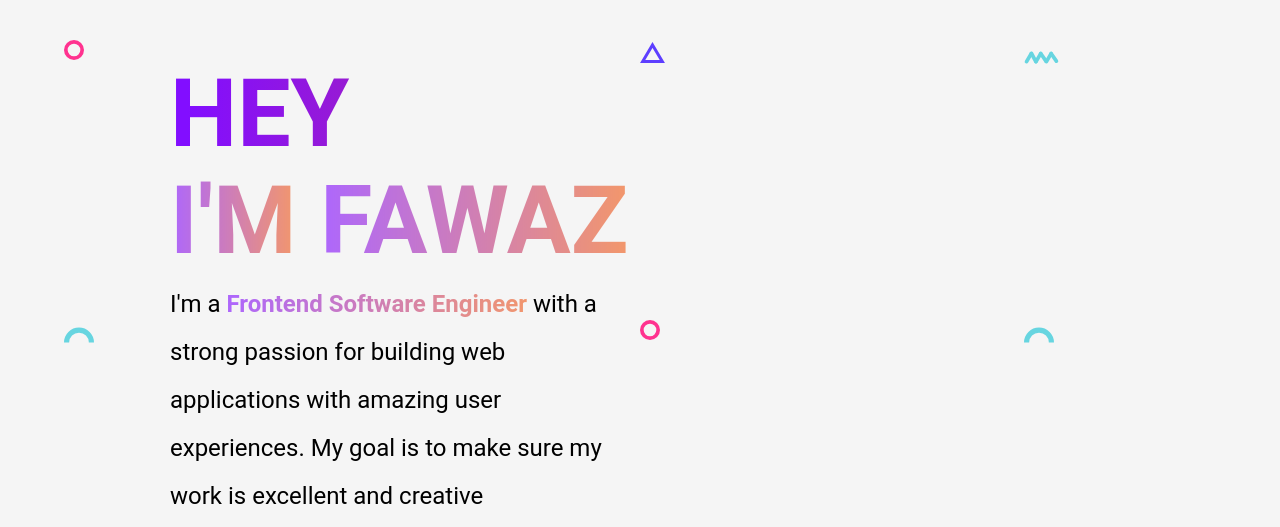
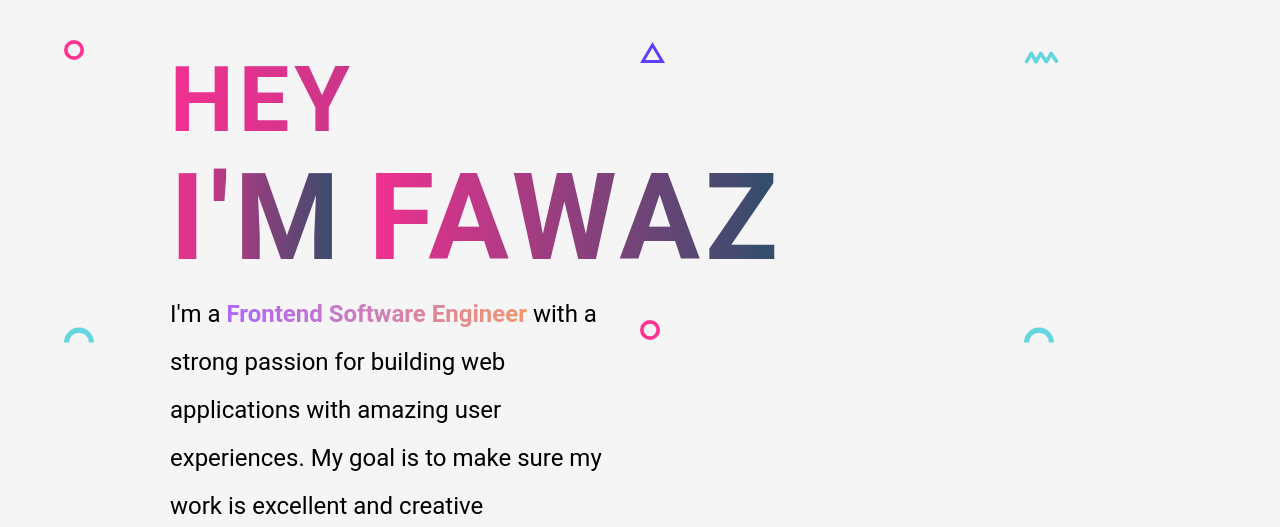
Before and after one commit to fawaztoto/AdvancedPortfoilio, a plain HTML site: page index.html in a window 1280 px wide. Shown: the part 80-607 px from the top of the page. Drawn offline with nearby package versions, Linux system fonts and the light colour scheme.

Commit message:
title  color

```diff
--- a/index.html
+++ b/index.html
@@ -64,10 +64,10 @@
         </nav>
         <header class="header">
             <div class="header content">
-                <h1 class="title">HEY</h1>
+                <h1 class="title2">HEY</h1>
             <div class="title-only">
-                <h1 class="title blue">I'M</h1>
-                <h1 class="title titlename blue">FAWAZ</h1>
+                <h1 class="title ">I'M</h1>
+                <h1 class="title titlename ">FAWAZ</h1>
                   </div>
 
                 <p class="header__para"> I'm a <b class="blue"> Frontend Software Engineer </b> with a strong passion for
--- a/style.css
+++ b/style.css
@@ -98,20 +98,34 @@ transform: scale(0.8);
 
 
 .title{
-font-size: 95px;
-margin-bottom: 12px;
-text-align: left;
-line-height: 1;
-animation: text 4s 2 ease;
-background: linear-gradient(89.97deg, #820eff 1.84%, #ff5900 102.67%);
--webkit-background-clip: text;
--webkit-text-fill-color: transparent;
-background-clip: text;
-cursor: pointer;
+    font-size: 120px;
+    margin-bottom: 12px;
+    /* text-align: left; */
+    line-height: 1;
+    letter-spacing: 5px;
+    cursor: pointer;
+    background: linear-gradient(89.97deg, #ee3190 1.84%, #274f69 102.67%);
+    -webkit-background-clip: text;
+    -webkit-text-fill-color: transparent;
+    background-clip: text;
 }
 
 
+.title2{
 
+
+    font-size: 90px;
+    margin-bottom: 12px;
+    text-align: left;
+    line-height: 1;
+    letter-spacing: 5px;
+    cursor: pointer;
+    color: #222;
+    background: linear-gradient(89.97deg, #ee3190 1.84%, #274f69 102.67%);
+    -webkit-background-clip: text;
+    -webkit-text-fill-color: transparent;
+    background-clip: text;
+}
 
 .title-only{
     display: flex;
```
